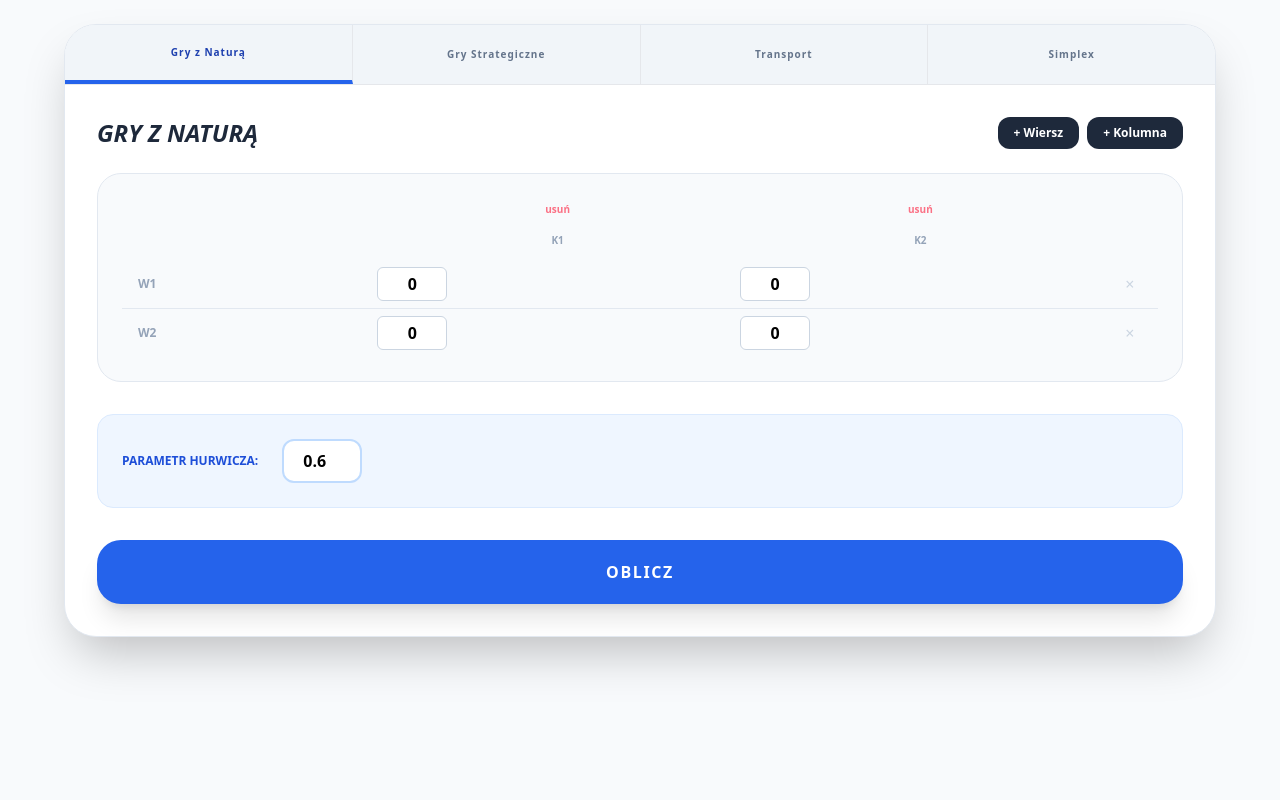
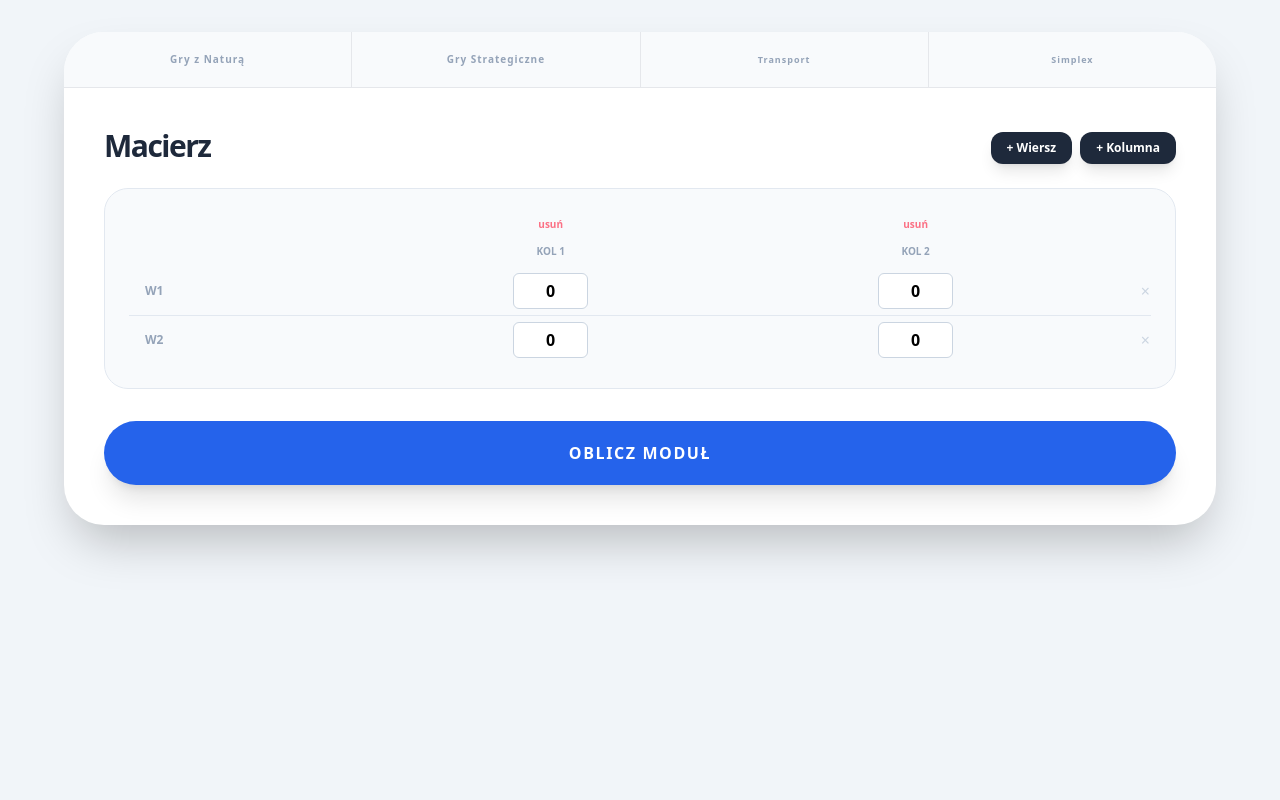
Before and after one commit to podsiadlojakub6-alt/program-bo, a Flask app: page / in a window 1280 px wide. Run offline with Flask 3, Linux system fonts and the light colour scheme; some libraries are stand-ins or nearby versions.

Commit message:
Update index.html

```diff
--- a/templates/index.html
+++ b/templates/index.html
@@ -2,91 +2,140 @@
 <html lang="pl">
 <head>
     <meta charset="UTF-8">
-    <title>BO Master Pro - System Decyzyjny</title>
+    <title>BO Master Pro</title>
     <script src="https://cdn.tailwindcss.com"></script>
     <style>
-        .input-cell { width: 70px; text-align: center; border: 1px solid #cbd5e1; padding: 4px; border-radius: 6px; font-weight: 600; }
-        .tab-active { border-bottom: 4px solid #2563eb; color: #1e40af; background: #f1f5f9; }
-        .result-card { background: #1e293b; border-radius: 1.5rem; padding: 1.5rem; border: 1px solid #334155; }
+        .input-cell { width: 75px; text-align: center; border: 1px solid #cbd5e1; padding: 5px; border-radius: 6px; font-weight: bold; }
+        .tab-active { border-bottom: 4px solid #2563eb; color: #1e40af; background: #f8fafc; }
+        .panel-nature { background: #0f172a; border-top: 4px solid #3b82f6; }
+        .panel-game { background: #1e293b; border-top: 4px solid #10b981; }
     </style>
 </head>
-<body class="bg-slate-50 min-h-screen p-2 md:p-6">
-    <div class="max-w-6xl mx-auto bg-white rounded-[2rem] shadow-2xl overflow-hidden border border-slate-200">
-        <div class="flex bg-slate-100 border-b text-[10px] font-black uppercase tracking-tighter sm:tracking-widest text-slate-500">
+<body class="bg-slate-100 min-h-screen p-4 md:p-8">
+    <div class="max-w-6xl mx-auto bg-white rounded-[2.5rem] shadow-2xl overflow-hidden">
+        <div class="flex bg-slate-50 border-b text-[10px] font-black uppercase tracking-widest text-slate-400">
             <button onclick="setM('nature')" id="b-nature" class="flex-1 py-5 hover:bg-white transition border-r">Gry z Naturą</button>
             <button onclick="setM('game')" id="b-game" class="flex-1 py-5 hover:bg-white transition border-r">Gry Strategiczne</button>
-            <button onclick="setM('transport')" id="b-transport" class="flex-1 py-5 hover:bg-white transition border-r">Transport</button>
-            <button onclick="setM('simplex')" id="b-simplex" class="flex-1 py-5 hover:bg-white transition">Simplex</button>
+            <button onclick="setM('transport')" id="b-transport" class="flex-1 py-4 hover:bg-white transition border-r text-[9px]">Transport</button>
+            <button onclick="setM('simplex')" id="b-simplex" class="flex-1 py-4 hover:bg-white transition text-[9px]">Simplex</button>
         </div>
 
-        <div class="p-4 md:p-8">
+        <div class="p-6 md:p-10">
             <form method="POST">
                 <input type="hidden" name="mode" id="m" value="{{ mode }}">
-                <div class="flex justify-between items-center mb-6">
-                    <h2 id="t" class="text-2xl font-black text-slate-800 uppercase italic">Macierz Danych</h2>
+
+                <div class="flex flex-wrap justify-between items-end mb-6 gap-4">
+                    <div>
+                        <h2 id="t" class="text-3xl font-black text-slate-800 tracking-tighter">Macierz</h2>
+                        {% if results and results.type == 'game' %}
+                        <div class="mt-2 flex gap-4 text-xs font-bold">
+                            <span class="px-2 py-1 bg-blue-100 text-blue-700 rounded">Va (Maximin) = {{results.data.va}}</span>
+                            <span class="px-2 py-1 bg-rose-100 text-rose-700 rounded">Vb (Minimax) = {{results.data.vb}}</span>
+                            <span class="px-2 py-1 {% if results.data.equal %}bg-emerald-100 text-emerald-700{% else %}bg-amber-100 text-amber-700{% endif %} rounded">
+                                {% if results.data.equal %}Va = Vb (Stabilna){% else %}Va ≠ Vb (Niestabilna){% endif %}
+                            </span>
+                        </div>
+                        {% endif %}
+                    </div>
                     <div class="flex gap-2">
-                        <button type="button" onclick="aR()" class="bg-slate-800 text-white px-4 py-2 rounded-xl text-xs font-bold hover:bg-black">+ Wiersz</button>
-                        <button type="button" onclick="aC()" class="bg-slate-800 text-white px-4 py-2 rounded-xl text-xs font-bold hover:bg-black">+ Kolumna</button>
+                        <button type="button" onclick="aR()" class="bg-slate-800 text-white px-4 py-2 rounded-xl text-xs font-black shadow-lg">+ Wiersz</button>
+                        <button type="button" onclick="aC()" class="bg-slate-800 text-white px-4 py-2 rounded-xl text-xs font-black shadow-lg">+ Kolumna</button>
                     </div>
                 </div>
 
-                <div class="overflow-x-auto mb-8 bg-slate-50 p-6 rounded-[1.5rem] border border-slate-200">
+                <div class="overflow-x-auto mb-8 bg-slate-50 p-6 rounded-3xl border border-slate-200">
                     <table id="mt" class="w-full">
-                        <thead id="th" class="text-[10px] font-bold uppercase text-slate-400">
+                        <thead id="th" class="text-[10px] font-black uppercase text-slate-400">
                             <tr id="dr"><th></th><th class="p-1"><button type="button" onclick="rC(1)" class="text-rose-400">usuń</button></th><th class="p-1"><button type="button" onclick="rC(2)" class="text-rose-400">usuń</button></th><th></th></tr>
-                            <tr id="hr"><th></th><th class="p-3">K1</th><th class="p-3">K2</th><th></th></tr>
+                            <tr id="hr"><th></th><th class="p-2 text-center">Kol 1</th><th class="p-2 text-center">Kol 2</th><th></th></tr>
                         </thead>
-                        <tbody id="tb" class="divide-y divide-slate-200">
-                            <tr><td class="p-4 font-black text-xs text-slate-400">W1</td><td><input name="cell_0_0" class="input-cell" value="0"></td><td><input name="cell_0_1" class="input-cell" value="0"></td><td class="text-center"><button type="button" onclick="rR(this)" class="text-slate-300">×</button></td></tr>
-                            <tr><td class="p-4 font-black text-xs text-slate-400">W2</td><td><input name="cell_1_0" class="input-cell" value="0"></td><td><input name="cell_1_1" class="input-cell" value="0"></td><td class="text-center"><button type="button" onclick="rR(this)" class="text-slate-300">×</button></td></tr>
+                        <tbody id="tb" class="divide-y divide-slate-200 text-center">
+                            <tr><td class="p-4 font-black text-xs text-slate-400 text-left">W1</td><td><input name="cell_0_0" class="input-cell" value="0"></td><td><input name="cell_0_1" class="input-cell" value="0"></td><td class="text-right"><button type="button" onclick="rR(this)" class="text-slate-300 hover:text-rose-500">×</button></td></tr>
+                            <tr><td class="p-4 font-black text-xs text-slate-400 text-left">W2</td><td><input name="cell_1_0" class="input-cell" value="0"></td><td><input name="cell_1_1" class="input-cell" value="0"></td><td class="text-right"><button type="button" onclick="rR(this)" class="text-slate-300 hover:text-rose-500">×</button></td></tr>
                         </tbody>
                     </table>
                 </div>
 
-                <div id="opts" class="mb-8 p-6 bg-blue-50 rounded-2xl flex items-center gap-6 border border-blue-100 hidden">
-                    <span class="text-xs font-black text-blue-700 uppercase">Parametr Hurwicza:</span>
-                    <input type="number" step="0.1" name="gamma" value="0.6" class="w-20 p-2 border-2 border-blue-200 rounded-xl text-center font-black">
+                <div id="opts" class="mb-8 p-6 bg-blue-50 rounded-2xl flex items-center gap-4 border border-blue-100 hidden">
+                    <span class="text-xs font-black text-blue-800 uppercase">Współczynnik Hurwicza:</span>
+                    <input type="number" step="0.1" name="gamma" value="0.6" class="w-20 p-2 border-2 border-blue-200 rounded-xl text-center font-black text-blue-600">
                 </div>
 
-                <button type="submit" class="w-full bg-blue-600 text-white font-black py-5 rounded-[1.5rem] shadow-xl hover:bg-blue-700 transition uppercase tracking-widest">Oblicz</button>
+                <button type="submit" class="w-full bg-blue-600 text-white font-black py-5 rounded-[2rem] shadow-xl hover:bg-blue-700 transition transform active:scale-95 uppercase tracking-widest">Oblicz Moduł</button>
             </form>
 
             {% if results %}
             <div class="mt-12">
                 {% if results.type == 'nature' %}
-                    <div class="bg-slate-900 rounded-[2rem] p-8 shadow-2xl border-t-4 border-blue-500">
-                        <h3 class="text-blue-400 font-bold mb-6 uppercase tracking-widest text-xs">Wyniki: Gry z Naturą</h3>
-                        <div class="grid grid-cols-2 md:grid-cols-4 gap-8">
-                            <div><p class="text-[10px] text-slate-500 font-bold uppercase mb-2">Wald</p><p class="text-xl font-black text-white">Wariant {{results.wald}}</p></div>
-                            <div><p class="text-[10px] text-slate-500 font-bold uppercase mb-2">Hurwicz</p><p class="text-xl font-black text-white">Wariant {{results.hur}}</p></div>
-                            <div><p class="text-[10px] text-slate-500 font-bold uppercase mb-2">Bayes</p><p class="text-xl font-black text-white">Wariant {{results.bayes}}</p></div>
-                            <div><p class="text-[10px] text-slate-500 font-bold uppercase mb-2">Savage</p><p class="text-xl font-black text-white">Wariant {{results.sav}}</p></div>
+                <div class="panel-nature rounded-[2.5rem] p-10 shadow-2xl text-white">
+                    <h3 class="text-blue-400 font-black mb-8 uppercase tracking-[0.2em] text-xs">Wyniki: Gry z Naturą</h3>
+                    <div class="grid grid-cols-2 lg:grid-cols-4 gap-8">
+                        <div><p class="text-[10px] text-slate-500 font-bold uppercase mb-2">Wald</p><p class="text-2xl font-black">Wariant {{results.wald}}</p></div>
+                        <div><p class="text-[10px] text-slate-500 font-bold uppercase mb-2">Hurwicz</p><p class="text-2xl font-black">Wariant {{results.hur}}</p></div>
+                        <div><p class="text-[10px] text-slate-500 font-bold uppercase mb-2">Bayes</p><p class="text-2xl font-black">Wariant {{results.bayes}}</p></div>
+                        <div><p class="text-[10px] text-slate-500 font-bold uppercase mb-2">Savage</p><p class="text-2xl font-black">Wariant {{results.sav}}</p></div>
                     </div>
                 </div>
 
                 {% elif results.type == 'game' %}
-                    <div class="grid grid-cols-1 md:grid-cols-2 gap-6">
-                        <div class="result-card shadow-lg shadow-blue-900/20">
-                            <p class="text-[10px] text-blue-400 uppercase font-bold mb-4">Analiza Gracza A (Wiersze)</p>
-                            {% if results.data.saddle %} <p class="text-lg font-bold text-white italic">Wybieram W{{results.data.saddle.r}} (Zysk: {{results.data.maximin}})</p>
-                            {% elif results.data.mixed %}<p class="text-sm text-slate-200 leading-relaxed italic">"Wybieram W1 w {{results.data.mixed.p1_pct}}% i W2 w {{results.data.mixed.p2_pct}}%. Mój średni zysk to {{results.data.mixed.v}}."</p>{% endif %}
+                <div class="panel-game rounded-[2.5rem] p-10 shadow-2xl text-white">
+                    <div class="flex justify-between items-center mb-8 border-b border-slate-700 pb-4">
+                        <h3 class="text-emerald-400 font-black uppercase tracking-[0.2em] text-xs">Raport: Gry Strategiczne</h3>
+                        <span class="text-2xl font-black italic">V = {{results.data.va if results.data.equal else results.data.mixed.v if results.data.mixed else '?'}}</span>
                     </div>
-                        <div class="result-card shadow-lg shadow-rose-900/20">
-                            <p class="text-[10px] text-rose-400 uppercase font-bold mb-4">Analiza Gracza B (Kolumny)</p>
-                            {% if results.data.saddle %} <p class="text-lg font-bold text-white italic">Wybieram K{{results.data.saddle.c}} (Strata: {{results.data.minimax}})</p>
-                            {% elif results.data.mixed %}<p class="text-sm text-slate-200 leading-relaxed italic">"Wybieram K1 w {{results.data.mixed.q1_pct}}% i K2 w {{results.data.mixed.q2_pct}}%. Moja średnia strata to {{results.data.mixed.v}}."</p>{% endif %}
+
+                    <div class="grid grid-cols-1 md:grid-cols-2 gap-8">
+                        <div class="bg-slate-800/50 p-6 rounded-3xl border border-blue-500/30">
+                            <div class="flex items-center gap-2 mb-4">
+                                <div class="w-3 h-3 bg-blue-500 rounded-full"></div>
+                                <h4 class="font-black text-blue-400 uppercase text-xs">Gracz A (Wiersze)</h4>
+                            </div>
+                            <div class="space-y-3">
+                                {% if results.data.saddle %}
+                                    <p class="text-lg font-bold">Wybiera: Strategię W{{results.data.saddle.r}}</p>
+                                    <p class="text-sm text-slate-400 italic">"Mój gwarantowany zysk to {{results.data.saddle.v}}."</p>
+                                {% elif results.data.mixed %}
+                                    <div class="space-y-1">
+                                        <p class="text-sm">Wybór W1: <span class="font-black text-blue-400">{{results.data.mixed.p1_pct}}%</span></p>
+                                        <p class="text-sm">Wybór W2: <span class="font-black text-blue-400">{{results.data.mixed.p2_pct}}%</span></p>
+                                    </div>
+                                    <p class="text-sm font-bold mt-4 pt-4 border-t border-slate-700">Średni zysk: {{results.data.mixed.v}}</p>
+                                {% endif %}
+                            </div>
+                        </div>
+
+                        <div class="bg-slate-800/50 p-6 rounded-3xl border border-rose-500/30">
+                            <div class="flex items-center gap-2 mb-4">
+                                <div class="w-3 h-3 bg-rose-500 rounded-full"></div>
+                                <h4 class="font-black text-rose-400 uppercase text-xs">Gracz B (Kolumny)</h4>
+                            </div>
+                            <div class="space-y-3">
+                                {% if results.data.saddle %}
+                                    <p class="text-lg font-bold">Wybiera: Strategię K{{results.data.saddle.c}}</p>
+                                    <p class="text-sm text-slate-400 italic">"Ograniczam moją stratę do {{results.data.saddle.v}}."</p>
+                                {% elif results.data.mixed %}
+                                    <div class="space-y-1">
+                                        <p class="text-sm">Wybór K1: <span class="font-black text-rose-400">{{results.data.mixed.q1_pct}}%</span></p>
+                                        <p class="text-sm">Wybór K2: <span class="font-black text-rose-400">{{results.data.mixed.q2_pct}}%</span></p>
+                                    </div>
+                                    <p class="text-sm font-bold mt-4 pt-4 border-t border-slate-700">Średnia strata: {{results.data.mixed.v}}</p>
+                                {% endif %}
+                            </div>
+                        </div>
                     </div>
                 </div>
 
                 {% elif results.type == 'trans' %}
-                    <div class="grid grid-cols-1 md:grid-cols-2 gap-6">
-                        <div class="result-card text-center"><p class="text-[10px] text-emerald-400 uppercase font-bold mb-2">Koszt Transportu</p><p class="text-5xl font-black text-white">{{results.data.cost}}</p></div>
-                        <div class="result-card"><p class="text-[10px] text-slate-400 uppercase font-bold mb-2">Rozdysponowanie</p><pre class="text-[10px] text-blue-300">{{results.data.alloc}}</pre></div>
+                <div class="bg-emerald-900 rounded-[2.5rem] p-10 text-white shadow-2xl">
+                    <p class="text-emerald-400 font-black text-xs uppercase mb-4 tracking-widest">Zagadnienie Transportowe</p>
+                    <p class="text-5xl font-black mb-6">Koszt: {{results.data.cost}}</p>
+                    <pre class="bg-black/20 p-6 rounded-2xl font-mono text-xs">{{results.data.alloc}}</pre>
                 </div>
                 {% elif results.type == 'simplex' %}
-                    <div class="grid grid-cols-1 md:grid-cols-2 gap-6">
-                        <div class="result-card"><p class="text-[10px] text-blue-400 uppercase font-bold mb-2">Max Z</p><p class="text-4xl font-black text-white">{{results.data.obj}}</p></div>
-                        <div class="result-card"><p class="text-[10px] text-slate-400 uppercase font-bold mb-2">Wartości X</p><div class="flex flex-wrap gap-2">{% for v in results.data.x %}<span class="bg-white/10 px-2 py-1 rounded text-xs text-white">X{{loop.index}}={{v}}</span>{% endfor %}</div></div>
+                <div class="bg-blue-900 rounded-[2.5rem] p-10 text-white shadow-2xl">
+                    <p class="text-blue-400 font-black text-xs uppercase mb-4 tracking-widest">Optymalizacja Simplex</p>
+                    <p class="text-5xl font-black mb-6 text-emerald-400">Max Z = {{results.data.obj}}</p>
+                    <div class="flex gap-4">{% for v in results.data.x %}<span class="bg-white/10 px-4 py-2 rounded-xl font-bold">X{{loop.index}} = {{v}}</span>{% endfor %}</div>
                 </div>
                 {% endif %}
             </div>
@@ -97,7 +146,7 @@
     <script>
         function setM(m) {
             document.getElementById('m').value = m;
-            document.getElementById('t').innerText = m === 'nature' ? 'Gry z Naturą' : (m === 'game' ? 'Gry Strategicze' : m.toUpperCase());
+            document.getElementById('t').innerText = m === 'nature' ? 'Gry z Naturą' : (m === 'game' ? 'Gry Strategiczne' : m.toUpperCase());
             document.getElementById('opts').style.display = (m === 'nature') ? 'flex' : 'none';
             document.querySelectorAll('.flex > button').forEach(b => b.classList.remove('tab-active'));
             document.getElementById('b-' + m).classList.add('tab-active');
@@ -116,42 +165,4 @@
                 r.querySelectorAll('input').forEach((n, j) => n.name = `cell_${i}_${j}`);
             });
             const heads = document.querySelectorAll('#hr th');
-            for (let i = 1; i < heads.length - 1; i++) {
-                let lbl = (m==='game'?'G2:K':'K') + i;
-                if (m === 'transport' && i === heads.length - 2) lbl = 'PODAŻ';
-                if (m === 'simplex' && i === heads.length - 2) lbl = 'LIMIT';
-                heads[i].innerText = lbl;
-            }
-        }
-        function aR() {
-            const b = document.getElementById('tb'), c = document.getElementById('hr').cells.length - 2, r = document.createElement('tr');
-            let s = `<td class="p-4 font-black text-xs text-slate-400"></td>`;
-            for (let i = 0; i < c; i++) s += `<td><input class="input-cell" value="0"></td>`;
-            s += `<td class="text-center"><button type="button" onclick="rR(this)" class="text-slate-300">×</button></td>`;
-            r.innerHTML = s; b.appendChild(r); uN();
-        }
-        function aC() {
-            const dr = document.getElementById('dr'), hr = document.getElementById('hr'), rows = document.querySelectorAll('#tb tr');
-            const nI = hr.cells.length - 1;
-            const thD = document.createElement('th'); thD.className = "p-1"; thD.innerHTML = `<button type="button" onclick="rC(${nI})" class="text-rose-400">usuń</button>`;
-            dr.insertBefore(thD, dr.lastElementChild);
-            const thH = document.createElement('th'); thH.className = "p-3";
-            hr.insertBefore(thH, hr.lastElementChild);
-            rows.forEach(r => {
-                const td = document.createElement('td'); td.innerHTML = `<input class="input-cell" value="0">`;
-                r.insertBefore(td, r.lastElementChild);
-            });
-            uN();
-        }
-        function rR(b) { if (document.querySelectorAll('#tb tr').length > 1) { b.closest('tr').remove(); uN(); } }
-        function rC(i) {
-            const dr = document.getElementById('dr'), hr = document.getElementById('hr'), rows = document.querySelectorAll('#tb tr');
-            if (hr.cells.length > 3) {
-                dr.deleteCell(i); hr.deleteCell(i); rows.forEach(r => r.deleteCell(i));
-                dr.querySelectorAll('button').forEach((b, idx) => b.setAttribute('onclick', `rC(${idx + 1})`));
-                uN();
-            }
-        }
-    </script>
-</body>
-</html>
+            for (let i = 1; i < heads.length - 1; i
```
Lines whose indentation alone changed are shown as unchanged.
